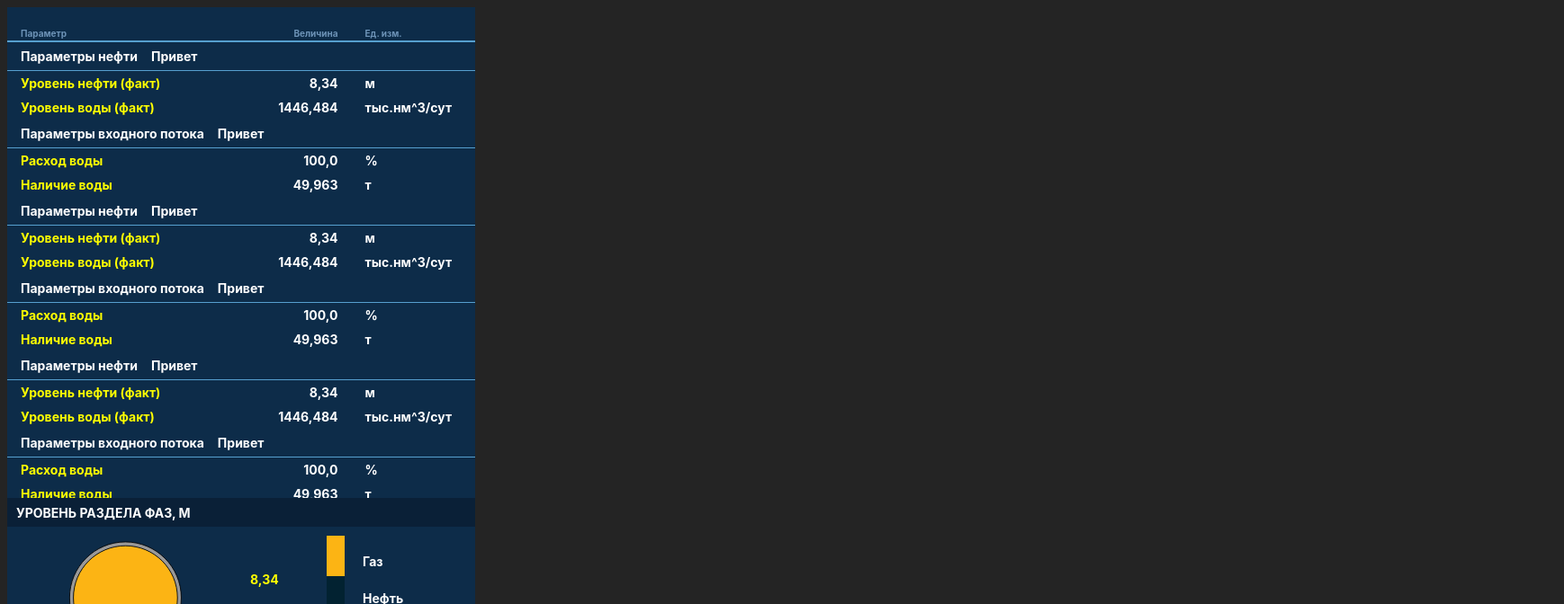
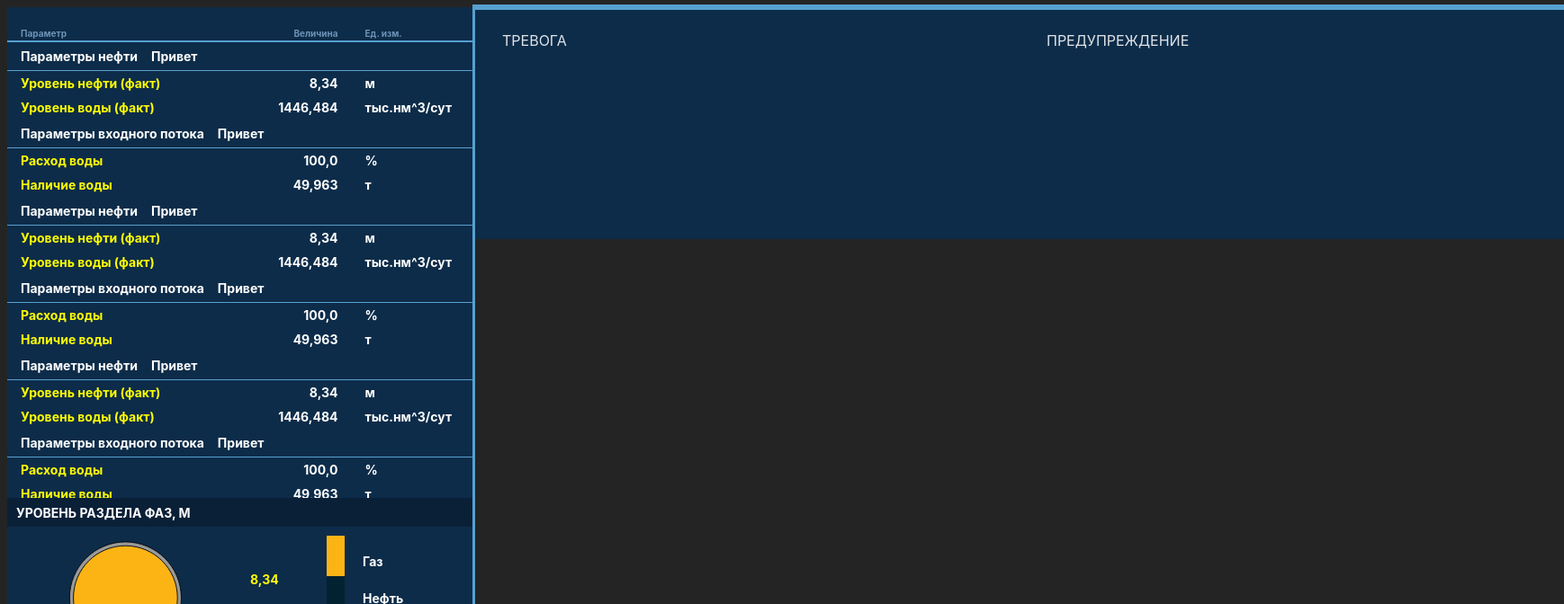
Before and after one commit to minordm/remizoff_proj, a React (Vite) app: page / in a window 1280 px wide. Shown: the top 672 px of the page at 90% size, 1738 px wide, since content can reach past the window. Built offline with nearby package versions, Linux system fonts and the light colour scheme.

Commit message:
сделала панель с параметрами графика, панель с ошибками и добавила svg-картинку

```diff
--- a/src/App.css
+++ b/src/App.css
@@ -1,3 +1,7 @@
 #root {
   margin: 0 auto;
 }
+
+.app {
+  display: flex;
+}
--- a/src/App.jsx
+++ b/src/App.jsx
@@ -1,14 +1,22 @@
 import './App.css'
 import ParametrList from "./components/ParametrList/ParametrList.jsx";
 import Barrel from "./components/Barrel/Barrel.jsx";
+import LeftPanel from "./layout/LeftPanel/LeftPanel.jsx";
+import Body from "./layout/Body/Body.jsx";
+import AlertPanel from "./components/AlertPanel/AlertPanel.jsx";
 
 function App() {
 
   return (
-    <>
-        <ParametrList />
-        <Barrel />
-    </>
+    <div className='app'>
+        <LeftPanel>
+            <ParametrList />
+            <Barrel />
+        </LeftPanel>
+        <Body>
+            <AlertPanel />
+        </Body>
+    </div>
   );
 }
 
--- /dev/null
+++ b/src/components/AlertPanel/AlertPanel.css
@@ -0,0 +1,19 @@
+.main {
+    width: 1210px;
+    height: 255px;
+    display: flex;
+    background: rgb(13, 44, 73);
+    border-top: 3px solid rgb(86, 160, 207);
+}
+
+.block_alert {
+    width: 605px;
+}
+
+.name {
+    display: flex;
+    align-items: center;
+    height: 68px;
+    padding: 0px 30px;
+
+}
--- /dev/null
+++ b/src/components/AlertPanel/AlertPanel.jsx
@@ -0,0 +1,17 @@
+import "./AlertPanel.css";
+
+export default function AlertPanel() {
+
+  return (
+    <div className="main">
+      <div className="block_alert">
+        <div className="name">ТРЕВОГА</div>
+        <div className="message"></div>
+      </div>
+      <div className="block_alert">
+        <div className="name">ПРЕДУПРЕЖДЕНИЕ</div>
+        <div className="message"></div>
+      </div>
+    </div>
+  );
+}
--- a/src/components/ParametrBlock/ParametrBlock.css
+++ b/src/components/ParametrBlock/ParametrBlock.css
@@ -1,5 +1,4 @@
 .parametr-block {
-    width: 520px;
     height: 32px;
     background: rgb(13, 44, 73);
     display: flex;
--- a/src/components/ParametrItem/ParametrItem.module.css
+++ b/src/components/ParametrItem/ParametrItem.module.css
@@ -1,5 +1,4 @@
 .parametr-item, .parametr-head {
-    width: 520px;
     height: 27px;
     background: rgb(13, 44, 73);
     display: flex;
--- a/src/components/ParametrList/ParametrList.css
+++ b/src/components/ParametrList/ParametrList.css
@@ -1,5 +1,3 @@
 .parametr_list {
-    width: 520px;
-    max-height: 546px;
     overflow-y: auto;
 }
--- /dev/null
+++ b/src/layout/Body/Body.css
@@ -0,0 +1,7 @@
+.body {
+    width: 1211px;
+    height: 736px;
+    display: flex;
+    flex-direction: column;
+    outline: 3px solid rgb(86, 160, 207);
+}
--- /dev/null
+++ b/src/layout/Body/Body.jsx
@@ -0,0 +1,5 @@
+import "./Body.css";
+
+export default function Body({ children }) {
+  return <div className="body">{children}</div>;
+}
--- /dev/null
+++ b/src/layout/LeftPanel/LeftPanel.css
@@ -0,0 +1,6 @@
+.left-panel {
+    width: 520px;
+    height: 736px;
+    display: flex;
+    flex-direction: column;
+}
--- /dev/null
+++ b/src/layout/LeftPanel/LeftPanel.jsx
@@ -0,0 +1,5 @@
+import "./LeftPanel.css";
+
+export default function LeftPanel({ children }) {
+  return <div className="left-panel">{children}</div>;
+}
```
